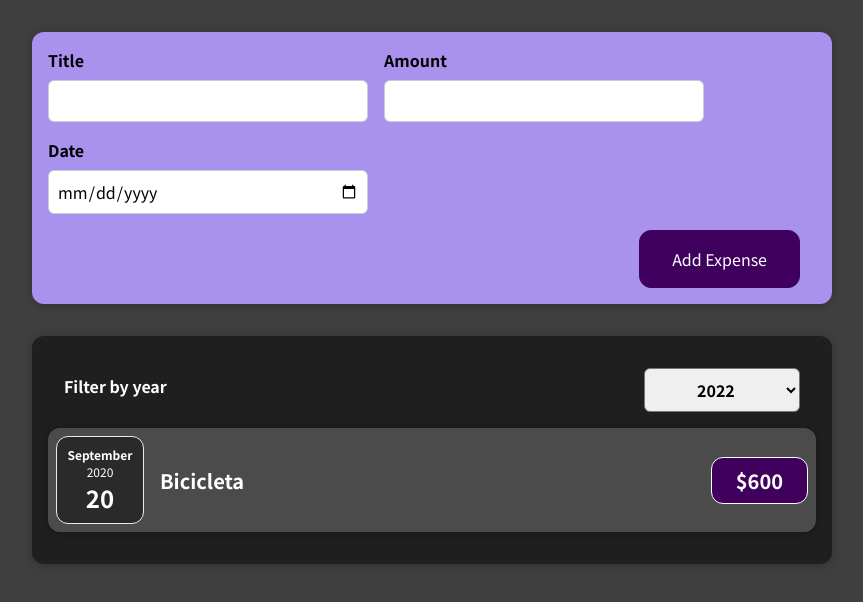
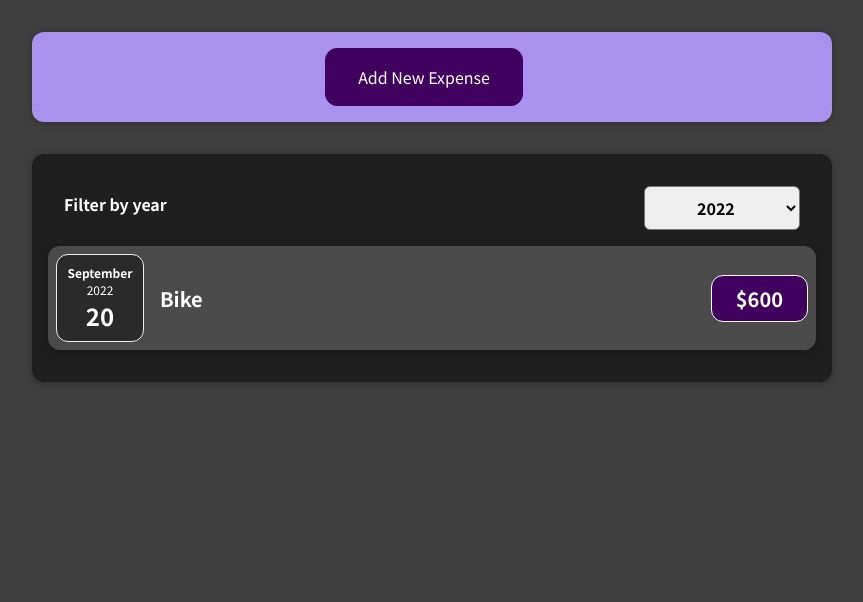
Before and after one commit to Ives-Gomes/ExpensesApp, a React (Vite) app: page / in a window 1280 px wide. Shown: the top 602 px of the page, without its empty margins (208-1071 px from the left). Built offline with nearby package versions, Linux system fonts and the light colour scheme.

Commit message:
feat: toggle new expense form

```diff
--- a/src/App.jsx
+++ b/src/App.jsx
@@ -8,9 +8,21 @@ import './global.css';
 const DUMMY_EXPENSES = [
   {
     id: Math.random().toString(),
-    title: 'Bicicleta',
+    title: 'Bike',
     amount: 600,
-    date: new Date(2020, 8, 20),
+    date: new Date(2022, 8, 20),
+  },
+  {
+    id: Math.random().toString(),
+    title: 'Bottle',
+    amount: 2,
+    date: new Date(2021, 3, 14),
+  },
+  {
+    id: Math.random().toString(),
+    title: 'Cable',
+    amount: 40,
+    date: new Date(2021, 9, 5),
   },
 ];
 
--- a/src/components/ExpenseForm/ExpenseForm.jsx
+++ b/src/components/ExpenseForm/ExpenseForm.jsx
@@ -2,7 +2,7 @@ import React, { useState } from 'react';
 
 import './style.css';
 
-function ExpenseForm({ onSaveExpenseData }) {
+function ExpenseForm({ onSaveExpenseData, onCancel }) {
   const [enteredTitle, setEnteredTitle] = useState('');
   const [enteredAmount, setEnteredAmount] = useState('');
   const [enteredDate, setEnteredDate] = useState('');
@@ -73,6 +73,7 @@ function ExpenseForm({ onSaveExpenseData }) {
       </div>
 
       <div className="new-expense__actions">
+        <button type="button" onClick={onCancel}>Cancel</button>
         <button type="submit">Add Expense</button>
       </div>
     </form>
--- a/src/components/ExpenseItem/ExpenseItem.jsx
+++ b/src/components/ExpenseItem/ExpenseItem.jsx
@@ -7,6 +7,7 @@ import './style.css';
 
 function ExpenseItem({ date, title, price }) {
   return (
+    <li>
       <Card className="expense-item">
         <ExpenseDate date={date} />
 
@@ -18,6 +19,7 @@ function ExpenseItem({ date, title, price }) {
           </div>
         </div>
       </Card>
+    </li>
   );
 }
 
--- a/src/components/Expenses/Expenses.jsx
+++ b/src/components/Expenses/Expenses.jsx
@@ -2,7 +2,7 @@ import React, { useState } from 'react';
 
 import Card from '../Card/Card';
 import ExpensesFilter from '../ExpenseFilter/ExpensesFilter';
-import ExpenseItem from '../ExpenseItem/ExpenseItem';
+import ExpensesList from '../ExpensesList/ExpensesList';
 
 import './style.css';
 
@@ -13,18 +13,17 @@ function Expenses({ expenses }) {
     setFilteredYear(selectedYear);
   };
 
+  const filteredExpenses = expenses.filter((expense) => {
+    const formattedDate = expense.date.getFullYear().toString();
+
+    return formattedDate === filteredYear;
+  });
+
   return (
     <Card className="expenses">
       <ExpensesFilter selected={filteredYear} onChangeFilter={filterChangeHandler} />
 
-      {expenses.map((expense) => (
-        <ExpenseItem
-          key={expense.id}
-          date={expense.date}
-          title={expense.title}
-          price={expense.amount}
-        />
-      ))}
+      <ExpensesList expenses={filteredExpenses} />
     </Card>
   );
 }
--- /dev/null
+++ b/src/components/ExpensesList/ExpensesList.jsx
@@ -0,0 +1,31 @@
+import React from 'react';
+
+import ExpenseItem from '../ExpenseItem/ExpenseItem';
+
+import './style.css';
+
+function ExpensesList({ expenses }) {
+  if (expenses.length === 0) {
+    return (
+      <h2 className="expenses-list__fallback">
+        Found no expenses.
+      </h2>
+    );
+  }
+
+  return (
+    <ul className="expenses-list">
+      {expenses.length > 0
+      && expenses.map((expense) => (
+        <ExpenseItem
+          key={expense.id}
+          date={expense.date}
+          title={expense.title}
+          price={expense.amount}
+        />
+      ))}
+    </ul>
+  );
+}
+
+export default ExpensesList;
--- /dev/null
+++ b/src/components/ExpensesList/style.css
@@ -0,0 +1,9 @@
+.expenses-list {
+  list-style: none;
+  padding: 0;
+}
+
+.expenses-list__fallback {
+  color: white;
+  text-align: center;
+}
--- a/src/components/NewExpense/NewExpense.jsx
+++ b/src/components/NewExpense/NewExpense.jsx
@@ -1,10 +1,20 @@
-import React from 'react';
+import React, { useState } from 'react';
 
 import ExpenseForm from '../ExpenseForm/ExpenseForm';
 
 import './style.css';
 
 function NewExpense({ onAddExpense }) {
+  const [isEditing, setIsEditing] = useState(false);
+
+  const startEditingHandler = () => {
+    setIsEditing(true);
+  };
+
+  const stopEditingHandler = () => {
+    setIsEditing(false);
+  };
+
   const saveExpenseDataHandler = (enteredExpenseData) => {
     const expenseData = {
       ...enteredExpenseData,
@@ -12,11 +22,26 @@ function NewExpense({ onAddExpense }) {
     };
 
     onAddExpense(expenseData);
+    stopEditingHandler(false);
   };
 
   return (
     <div className="new-expense">
-      <ExpenseForm onSaveExpenseData={saveExpenseDataHandler} />
+      {!isEditing && (
+        <button
+          type="button"
+          onClick={startEditingHandler}
+        >
+          Add New Expense
+        </button>
+      )}
+
+      {isEditing && (
+        <ExpenseForm
+          onSaveExpenseData={saveExpenseDataHandler}
+          onCancel={stopEditingHandler}
+        />
+      )}
     </div>
   );
 }
```
Lines whose indentation alone changed are shown as unchanged.
